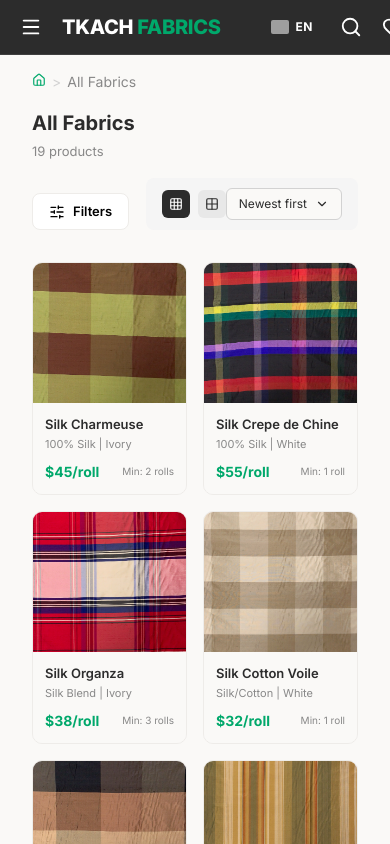
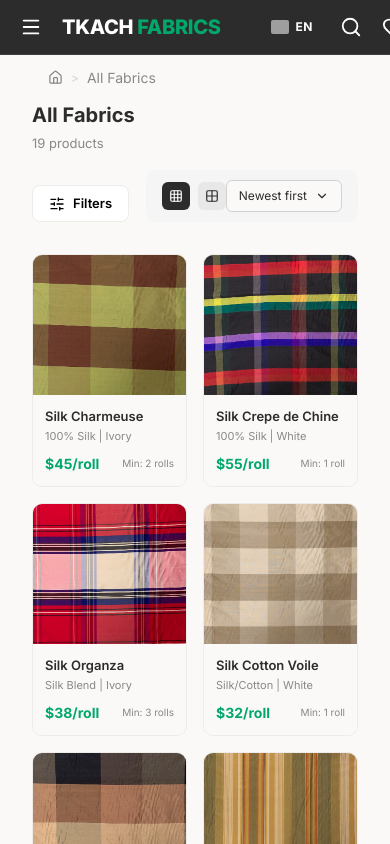
Before and after one commit to vladzsh/tkach-fabrics, a Next.js app: page /catalog in a window 390 px wide. Shown: the top 844 px of the page. Built offline with nearby package versions, Linux system fonts and the light colour scheme; grey boxes are pictures that could not be loaded.

Commit message:
fix: breadcrumbs indent and home icon alignment
Add horizontal padding (32px desktop, 16px mobile), reduce home icon
to 15px, use neutral color with accent on hover, smaller separator.

Co-Authored-By: Claude Opus 4.6 (1M context) <noreply@anthropic.com>

```diff
--- a/src/components/ui/Breadcrumbs.module.css
+++ b/src/components/ui/Breadcrumbs.module.css
@@ -1,18 +1,35 @@
 .breadcrumbs {
   display: flex;
   align-items: center;
-  gap: 6px;
+  gap: 8px;
   font-size: 14px;
   color: var(--color-text-secondary);
-  padding: 16px 0;
+  padding: 16px 32px;
 }
 
 .separator {
   color: var(--color-mid-gray);
+  font-size: 12px;
+}
+
+.homeLink {
+  color: var(--color-text-secondary);
+  display: flex;
+  align-items: center;
+}
+
+.homeLink:hover {
+  color: var(--color-accent);
 }
 
 .link {
   color: var(--color-accent);
+}
+
+@media (max-width: 767px) {
+  .breadcrumbs {
+    padding: 12px 16px;
+  }
 }
 
 .link:hover {
--- a/src/components/ui/Breadcrumbs.tsx
+++ b/src/components/ui/Breadcrumbs.tsx
@@ -14,8 +14,8 @@ type BreadcrumbsProps = {
 export default function Breadcrumbs({ items }: BreadcrumbsProps) {
   return (
     <nav aria-label="Breadcrumb" className={styles.breadcrumbs}>
-      <Link href="/" className={styles.link} aria-label="Home">
-        <Home size={14} />
+      <Link href="/" className={styles.homeLink} aria-label="Home">
+        <Home size={15} strokeWidth={2} />
       </Link>
       {items.map((item, index) => {
         const isLast = index === items.length - 1;
```
